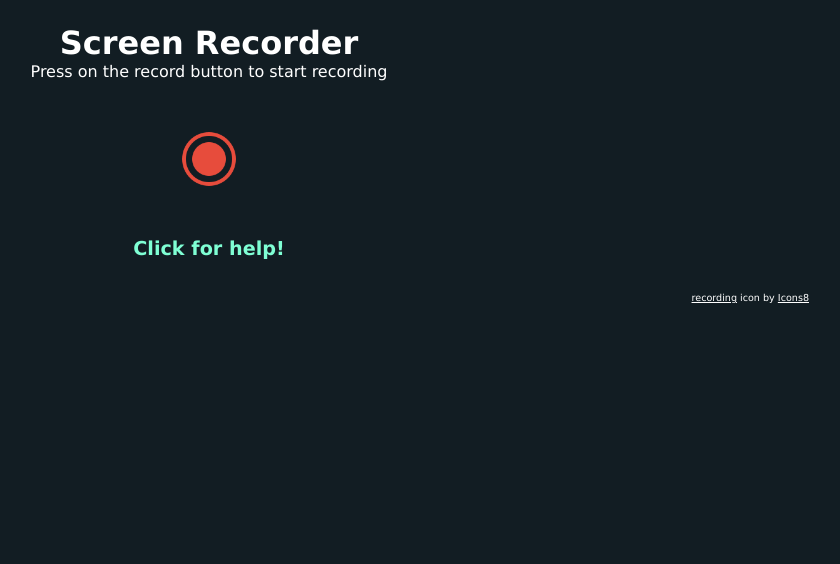
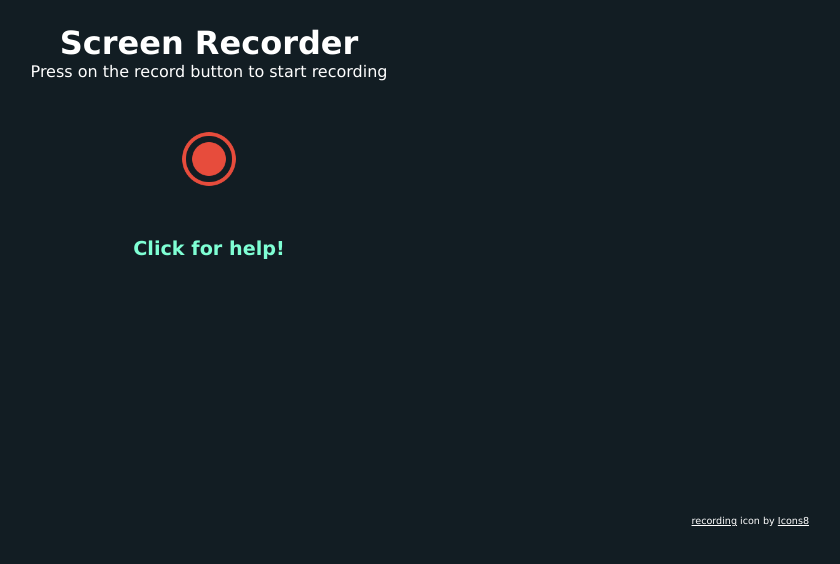
Before and after one commit to Polar-de/ScreenRecorder, a browser extension: page index.html in a window 1280 px wide. Shown: the whole page, without its empty margins (431-1271 px from the left). Drawn offline with Linux system fonts and the light colour scheme.

Commit message:
css update

```diff
--- a/style.css
+++ b/style.css
@@ -8,11 +8,14 @@ body{
     display: flex;
     flex-direction: column;
     align-items: center;
+    justify-content: flex-start;
 
     overflow: hidden;
 
     min-width: 600px;
     min-height: 550px;
+
+    height: 100%;
 }
 
 h1 {
@@ -42,6 +45,8 @@ p {margin: 0rem;}
 
 .icon_links {
     align-self: flex-end;
-    margin: 2rem;
+    justify-self: flex-end;
+    margin-top: auto;
+    padding: 2rem;
     font-size: .6rem;
 }
```
